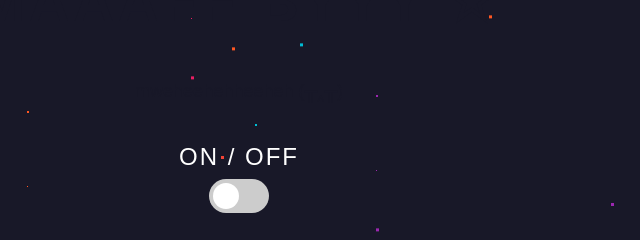
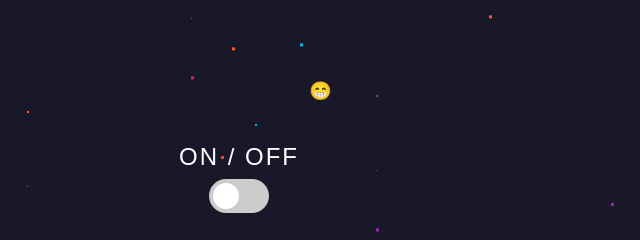
Before and after one commit to ptbukakenonmanen3-gif/mwehe, a plain HTML site: page index.html in a window 1280 px wide. Shown: the part 487-727 px from the top of the page, 401-1041 px from the left. Drawn offline with Linux system fonts and the light colour scheme.

Commit message:
Update index.html

```diff
--- a/index.html
+++ b/index.html
@@ -40,7 +40,7 @@
       <div class="error__content">
         <div class="error__message message">
           <h1 class="message__title">maaaff byyy ☆</h1>
-          <p class="message__text">mweheehehheeheh (╥‸╥)</p>
+          <p class="message__text">mweheehehheeheh (😁)</p>
         </div>
       </div>
     </section>
```
